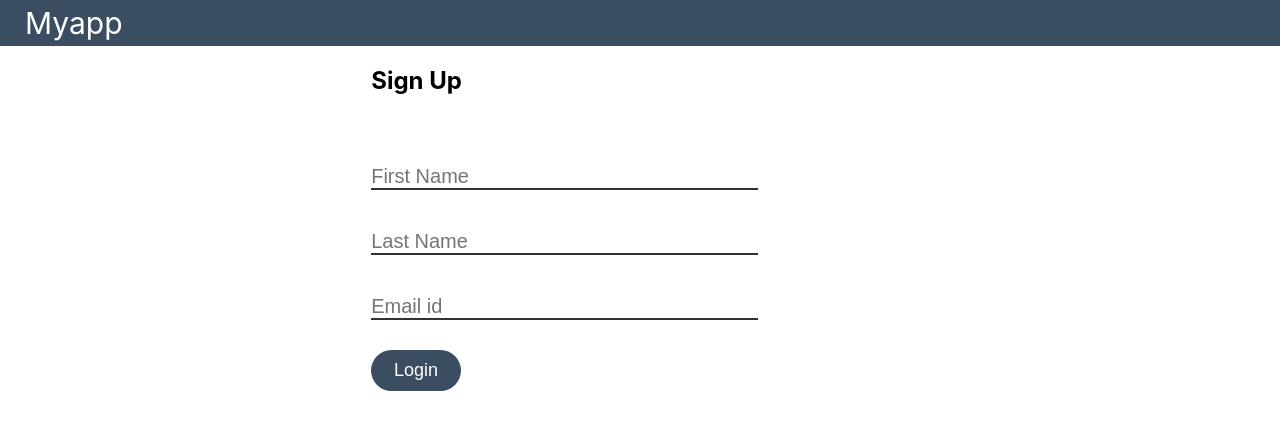
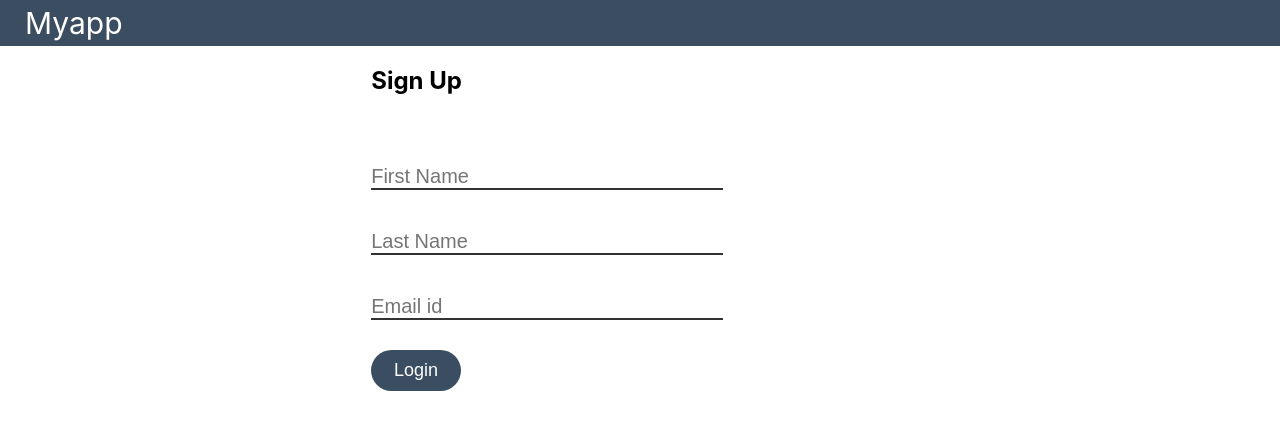
Before and after one commit to The-Keshav-Agarwal/Simple-Todo-App, a React (Create React App) app: page /signup in a window 1280 px wide. Shown: the top 430 px of the page. Built offline with nearby package versions, Linux system fonts and the light colour scheme.

Commit message:
small change in signup

```diff
--- a/src/component/auth/style.css
+++ b/src/component/auth/style.css
@@ -6,7 +6,7 @@
     font-size: 20px;
     margin: 20px;
     margin-left: calc(39vw - 8rem);
-    width: calc(25rem - 1vw);
+    width: calc(10vw  + 14rem);
 }
 .login,.task{
     text-decoration: none;
```
